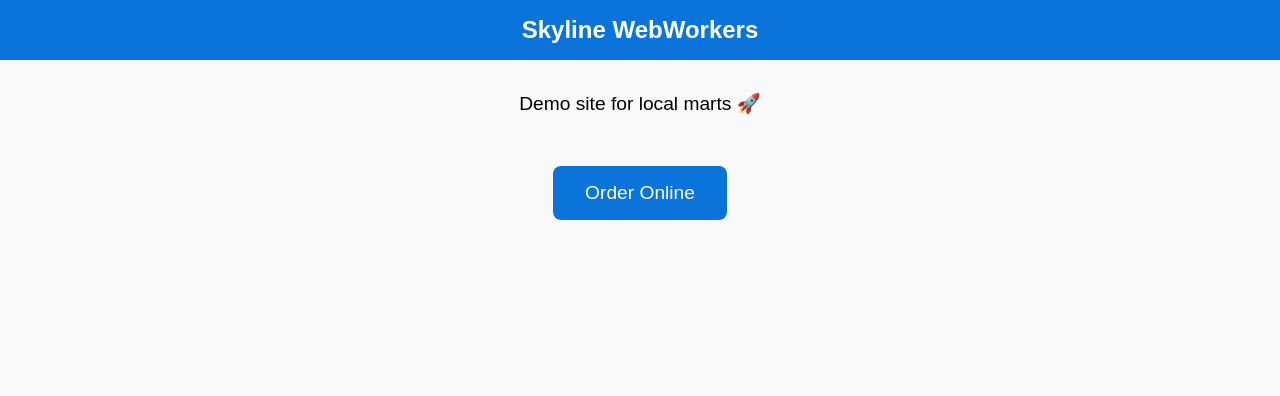
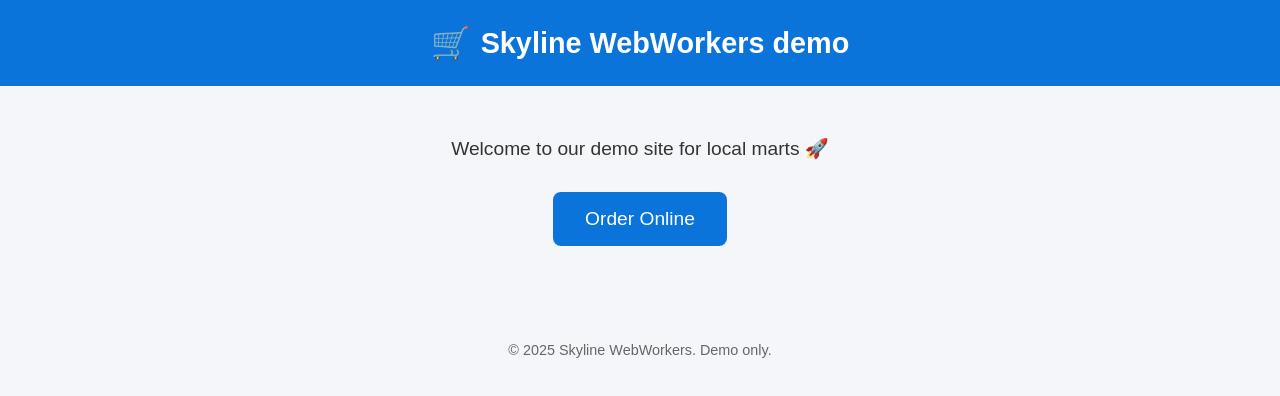
Before and after one commit to PHANTOMdat/local-mart-demo, a plain HTML site: page local-mart-demo/index.html in a window 1280 px wide. Drawn offline with Linux system fonts and the light colour scheme.

Commit message:
Update index.html

```diff
--- a/local-mart-demo/index.html
+++ b/local-mart-demo/index.html
@@ -1,29 +1,39 @@
 <!DOCTYPE html>
 <html lang="en">
 <head>
-  <meta charset="UTF-8">
-  <meta name="viewport" content="width=device-width, initial-scale=1.0">
-  <title>Skyline WebWorkers</title>
+  <meta charset="UTF-8" />
+  <meta name="viewport" content="width=device-width, initial-scale=1.0" />
+  <title>Skyline WebWorkers demo</title>
   <style>
     body {
+      margin: 0;
       font-family: Arial, sans-serif;
-      margin: 0; padding: 0;
+      background: #f4f6f9;
+      color: #333;
       text-align: center;
-      background: #f9f9f9;
     }
     header {
       background: #0a74da;
       color: white;
-      padding: 1rem;
-      font-size: 1.5rem;
+      padding: 1.5rem;
+      font-size: 1.8rem;
       font-weight: bold;
+      display: flex;
+      align-items: center;
+      justify-content: center;
+      gap: 10px;
+    }
+    header span.logo {
+      font-size: 2rem;
+    }
+    main {
+      padding: 2rem;
     }
     p {
-      margin-top: 2rem;
       font-size: 1.2rem;
+      margin-bottom: 2rem;
     }
     button {
-      margin-top: 2rem;
       padding: 1rem 2rem;
       font-size: 1.2rem;
       background: #0a74da;
@@ -31,15 +41,28 @@
       border: none;
       border-radius: 8px;
       cursor: pointer;
+      transition: background 0.2s ease;
     }
     button:hover {
       background: #095ab5;
     }
+    footer {
+      margin-top: 3rem;
+      padding: 1rem;
+      font-size: 0.9rem;
+      color: #666;
+    }
   </style>
 </head>
 <body>
-  <header>Skyline WebWorkers</header>
-  <p>Demo site for local marts 🚀</p>
-  <button>Order Online</button>
+  <header>
+    <span class="logo">🛒</span>
+    Skyline WebWorkers demo
+  </header>
+  <main>
+    <p>Welcome to our demo site for local marts 🚀</p>
+    <button>Order Online</button>
+  </main>
+  <footer>© 2025 Skyline WebWorkers. Demo only.</footer>
 </body>
 </html>
```
